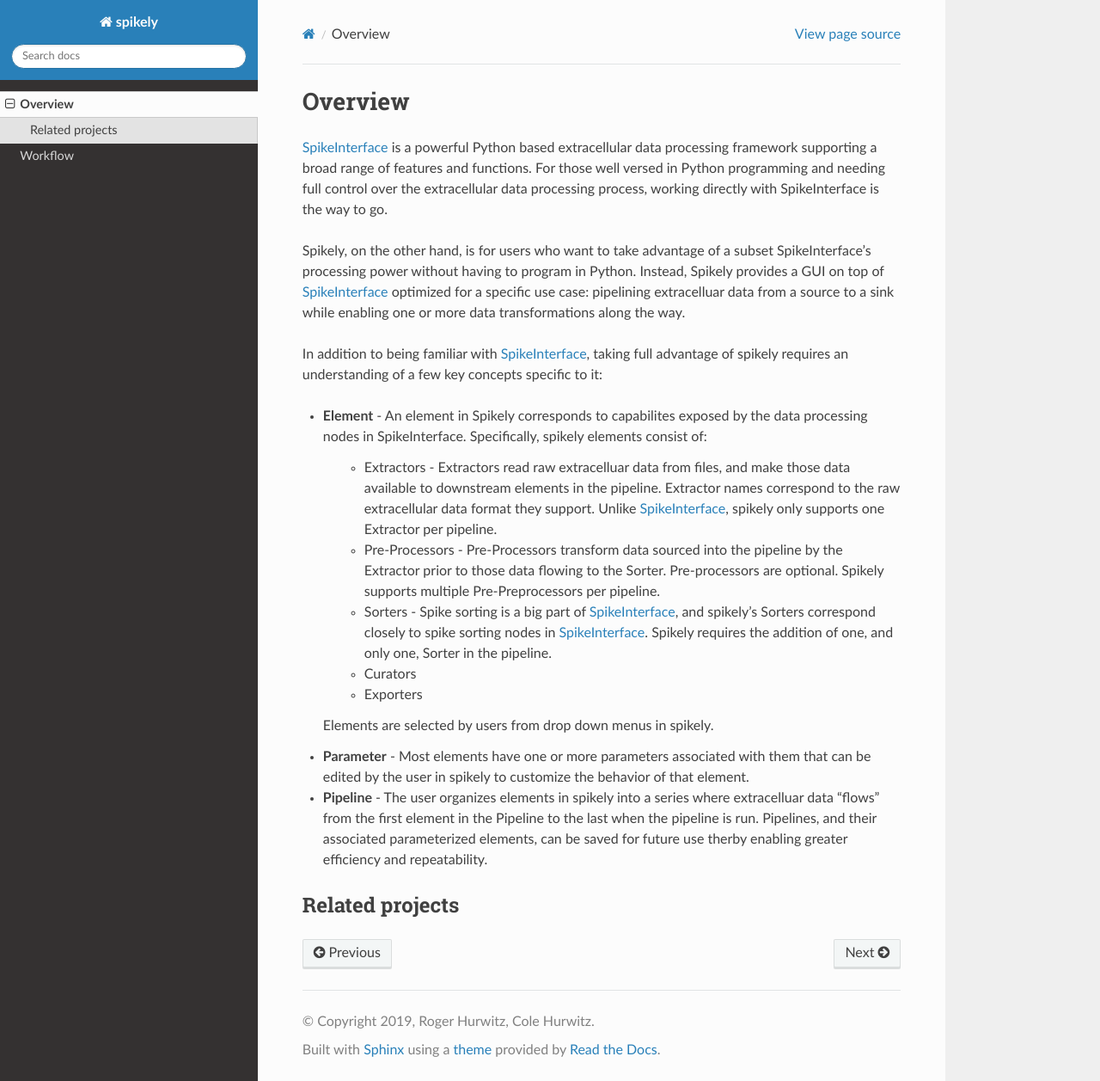
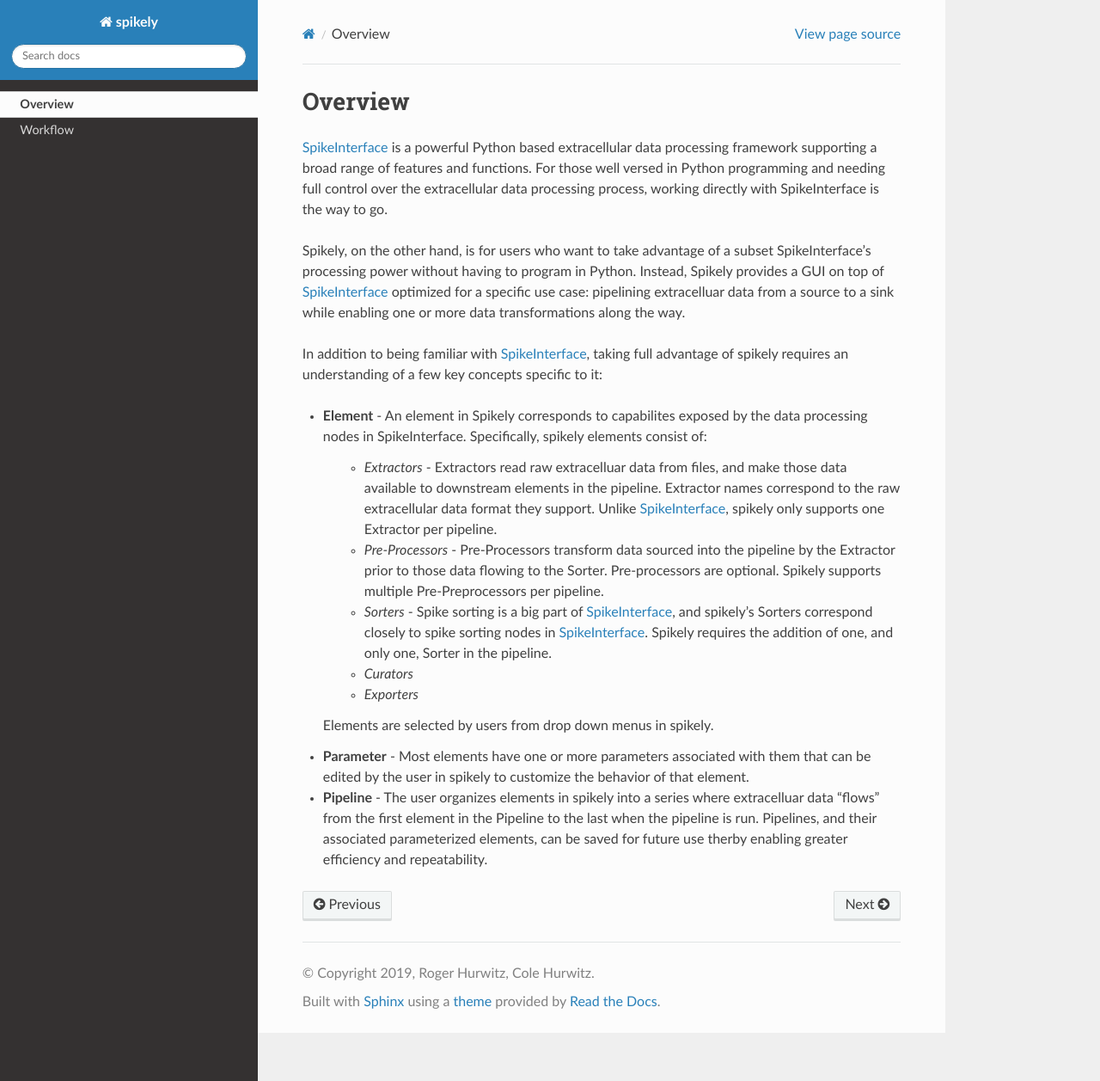
Before and after one commit to SpikeInterface/spikely, a Sphinx documentation site: the page built from docs/source/overview.rst, in a window 1280 px wide and 1257 px high. Shown: the whole window at 86% size. Built offline with Sphinx 7.4.7 and the Read the Docs theme 2.0.0, drawn with Linux system fonts in a browser that asks for light colours.

Commit message:
Documentation updates

```diff
--- a/docs/source/index.rst
+++ b/docs/source/index.rst
@@ -8,8 +8,9 @@
 
 Spikely is an application built on top of SpikeInterface_ designed to simplify
 the process of creating and running extracellular data processing pipelines.
-Spikely supports loading, preprocessing, sorting, and curating extracellular
-datasets that are stored in SpikeInterface_ compatible file formats.
+Spikely supports loading, preprocessing, sorting, curating, and exporting
+extracellular datasets that are stored in SpikeInterface_ compatible file
+formats.
 
 .. image:: ../images/gui.png
 
--- a/docs/source/overview.rst
+++ b/docs/source/overview.rst
@@ -22,36 +22,33 @@
   data processing nodes in SpikeInterface.  Specifically, spikely elements
   consist of:
 
-    * Extractors - Extractors read raw extracelluar data from files, and make
+    * *Extractors* - Extractors read raw extracelluar data from files, and make
       those data available to downstream elements in the pipeline. Extractor
       names correspond to the raw extracellular data format they support.
       Unlike SpikeInterface_, spikely only supports one Extractor per pipeline.
 
-    * Pre-Processors - Pre-Processors transform data sourced into the pipeline
-      by the Extractor prior to those data flowing to the Sorter.
+    * *Pre-Processors* - Pre-Processors transform data sourced into the
+      pipeline by the Extractor prior to those data flowing to the Sorter.
       Pre-processors are optional. Spikely supports multiple Pre-Preprocessors
       per pipeline.
 
-    * Sorters - Spike sorting is a big part of SpikeInterface_, and spikely's
+    * *Sorters* - Spike sorting is a big part of SpikeInterface_, and spikely's
       Sorters correspond closely to spike sorting nodes in SpikeInterface_.
       Spikely requires the addition of one, and only one, Sorter in the
       pipeline.
 
-    * Curators
+    * *Curators*
 
-    * Exporters
+    * *Exporters*
 
-  Elements are selected by
-  users from drop down menus in spikely.
+  Elements are selected by users from drop down menus in spikely.
+
 * **Parameter** - Most elements have one or more parameters associated with
   them that can be edited by the user in spikely to customize the behavior of
   that element.
+
 * **Pipeline** - The user organizes elements in spikely into a series where
   extracelluar data "flows" from the first element in the Pipeline to the last
   when the pipeline is run.  Pipelines, and their associated parameterized
   elements, can be saved for future use therby enabling greater efficiency and
   repeatability.
-
-
-Related projects
------------------
```
